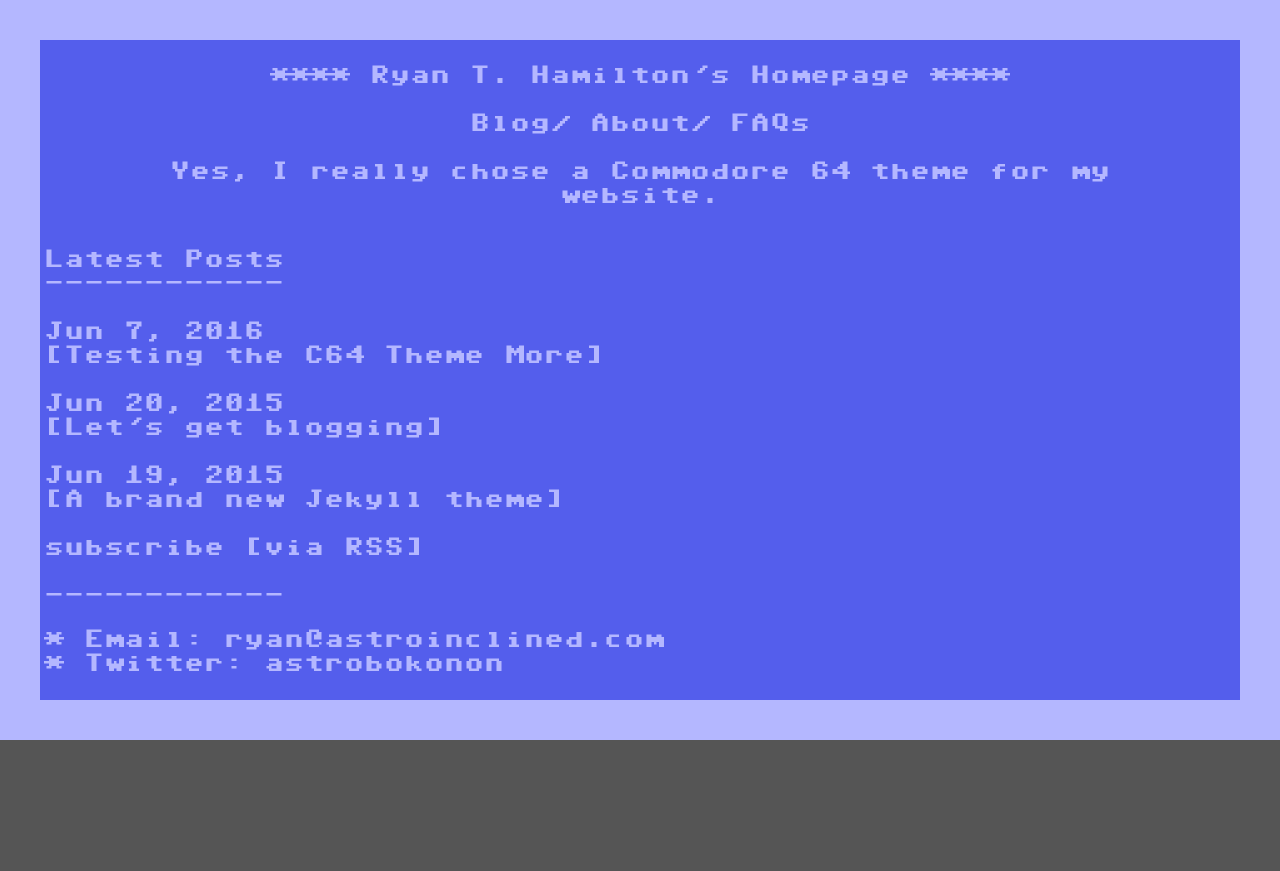
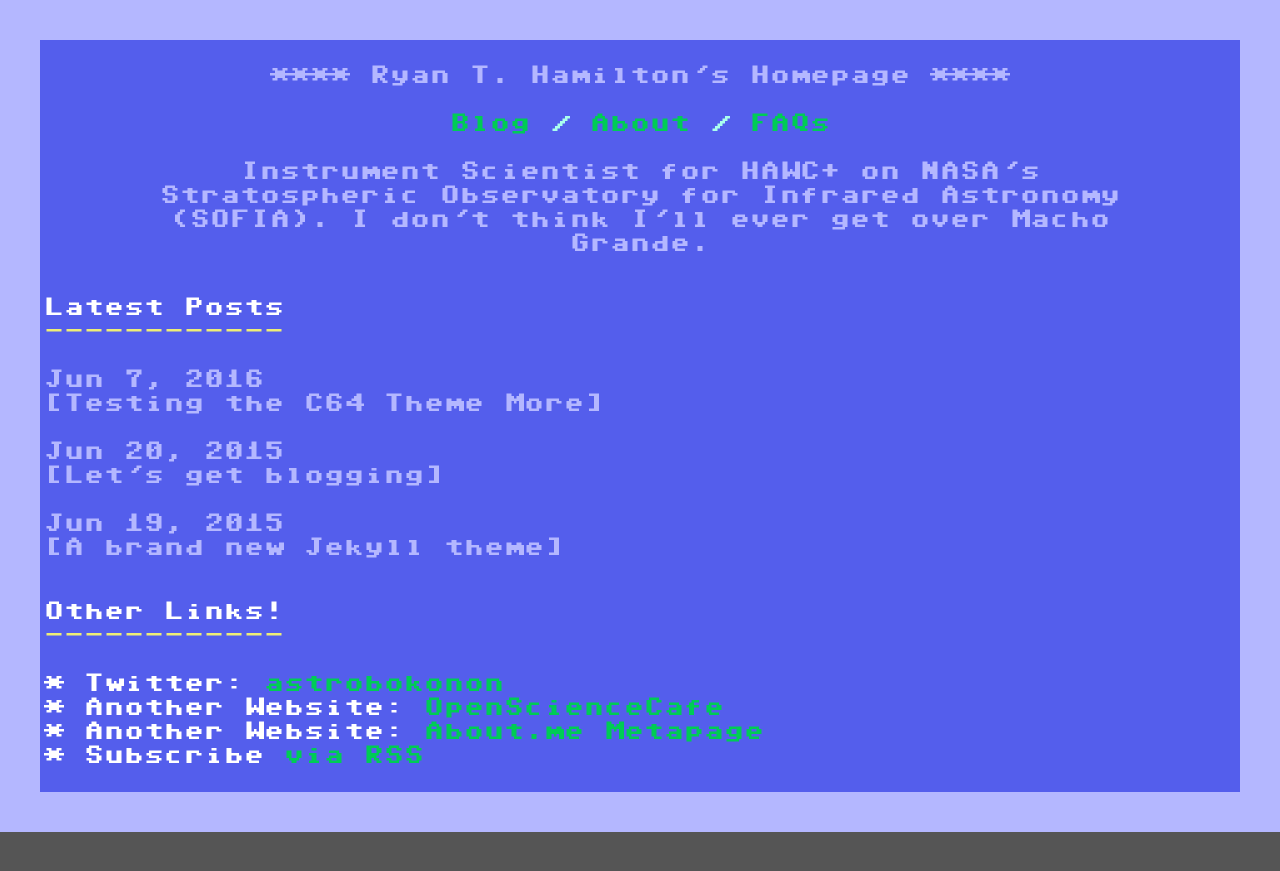
Before and after one commit to astrobokonon/astrobokonon.github.io, a Jekyll site: the page built from index.html, in a window 1280 px wide. Shown: the top 871 px of the page. Built offline with Jekyll 4.4.1, drawn with Linux system fonts in a browser that asks for light colours.

Commit message:
Pretty happy with the splashes of color helping readability so far...

```diff
--- a/_config.yml
+++ b/_config.yml
@@ -1,7 +1,10 @@
 # Site settings
 title: "Ryan T. Hamilton's Homepage"
-email: ryan@astroinclined.com
-description: "Yes, I really chose a Commodore 64 theme for my website."
+weblinkurl_1: http://opensciencecafe.org/
+weblinktxt_1: OpenScienceCafe
+weblinkurl_2: https://about.me/ryan.hamilton/
+weblinktxt_2: About.me Metapage
+description: "Instrument Scientist for HAWC+ on NASA's Stratospheric Observatory for Infrared Astronomy (SOFIA). I don't think I'll ever get over Macho Grande."
 baseurl: "" # the subpath of your site, e.g. /blog/
 url: "http://astrobokonon.github.io" # the base hostname & protocol for your site
 twitter_username: astrobokonon
--- a/_includes/footer.html
+++ b/_includes/footer.html
@@ -1,11 +1,19 @@
 <footer class="site-footer">
+  <header class="post-header">
+  <h1 class="post-title">Other Links!</h1>
 
   <ul>
-    <li class="email">Email: <a href="mailto:{{ site.email }}">{{ site.email }}</a></li>
+    <li class="twitter">Twitter: <a href="https://twitter.com/{{ site.twitter_username }}">
     {% if site.twitter_username %}
-    <li class="twitter">Twitter: <a href="https://twitter.com/{{ site.twitter_username }}">
     {{ site.twitter_username }}</a></li>
     {% endif %}
+    <!--
+    <li class="email">Email: <a href="mailto:{{ site.email }}">{{ site.email }}</a></li>
+    -->
+    <li class="weblink">Another Website: <a href="{{ site.weblinkurl_1 }}">{{ site.weblinktxt_1 }}</a></li>
+    <li class="weblink">Another Website: <a href="{{ site.weblinkurl_2 }}">{{ site.weblinktxt_2 }}</a></li>
+    <p class="rss-subscribe">* Subscribe <a href="{{ "/feed.xml" | prepend: site.baseurl }}">via RSS</a></p>
+
   </ul>
 
 </footer>
--- a/_sass/_base.scss
+++ b/_sass/_base.scss
@@ -87,9 +87,12 @@ h1 {
     border-bottom: 2rem;
     display: block;
     margin-top: 2rem;
+    color: #FFFFFF;
+    //color: #00CC55;
 }
 
 h1:after {
+    color: #EEEE77;
     content: "------------";
     //overflow: hidden;
     //float: left;
@@ -99,6 +102,7 @@ h1:after {
 }
 
 h2, h3 {
+    color: #FFFFFF;
     margin-top: 2rem;
 }
 
@@ -132,6 +136,7 @@ li.current a {
 }
 
 ul {
+    color: #AAFFEE;
     list-style: none;
 
 li:before {
@@ -144,21 +149,37 @@ li:before {
 
 ol {
     margin-left: 2rem; padding-left: 0;
-    li {margin-left: 1rem; padding-left: 0;}
+    li {
+        color: #AAFFEE;
+        margin-left: 1rem;
+        padding-left: 0;
+       }
 }
 
 blockquote {
+    color: #DD8855;
     margin-left: 2rem;
 }
 
 footer {
+        a {
+            color: #00CC55;
+        }
+
+
+        li {
+            color: #FFFFFF;
+        }
+
         ul {
+            color: #FFFFFF;
             margin-top: 1rem;
-    }
+        }
 }
 
 footer:before {
-    content: "------------";
+    color: #00CC55;
+//    content: "------------";
     clear: both;
     display: block;
 }
@@ -188,6 +209,7 @@ p.intro {
         display: inline;
         a {
             display: inline;
+            color: #00CC55;
         }
     }
 
@@ -196,7 +218,7 @@ p.intro {
         content: "";
     }
     li:after {
-        content: "/";
+        content: " /";
     }
     li:last-child:after {
         content: none;
@@ -234,11 +256,13 @@ content: " ****";
     margin-top: 2rem;
     margin-bottom: 2rem;
     display: inline-block;
+    color: #FF7777;
 }
 
 .go-back:before {
-    content: "_ ";
+    content: "<-- ";
     text-transform: lowercase;
+    color: #FF7777;
 }
 
 .post {
--- a/css/main.scss
+++ b/css/main.scss
@@ -18,4 +18,5 @@ $width-large: 1000px;
 // Import partials from `sass_dir` (defaults to `_sass`)
 @import
         "base"
+        //"syntax-highlighting"
 ;
--- a/index.html
+++ b/index.html
@@ -17,6 +17,4 @@ layout: default
   {% endfor %}
 </div>
 
-<p class="rss-subscribe">subscribe <a href="{{ "/feed.xml" | prepend: site.baseurl }}">via RSS</a></p>
-
 </div>
```
Also changed, not shown: 11 other files.
